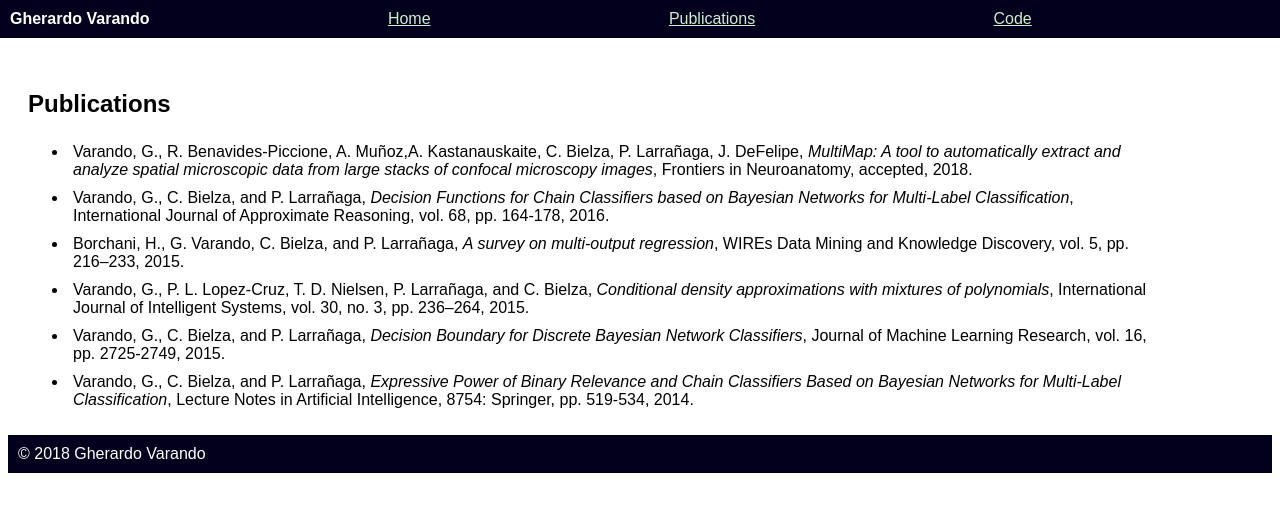
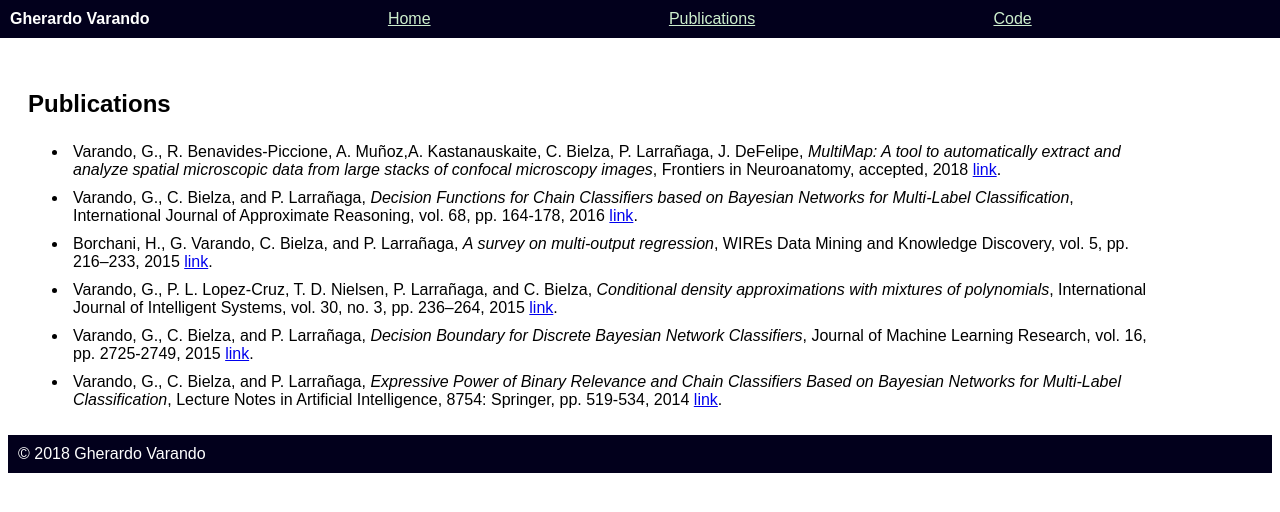
Before and after one commit to gherardovarando/gherardovarando.github.io, a Jekyll site: the page built from publications.md, in a window 1280 px wide. Shown: the top 512 px of the page. Built offline with Jekyll 4.4.1, drawn with Linux system fonts in a browser that asks for light colours; nearby versions of some CDN libraries.

Commit message:
[upd] publications

```diff
--- a/publications.md
+++ b/publications.md
@@ -3,9 +3,9 @@ layout: default
 title: Publications
 ---
 
-- Varando, G., R. Benavides-Piccione, A. Muñoz,A. Kastanauskaite, C. Bielza, P. Larrañaga, J. DeFelipe, *MultiMap: A tool to automatically extract and analyze spatial microscopic data from large stacks of confocal microscopy images*, Frontiers in Neuroanatomy, accepted, 2018.
-- Varando, G., C. Bielza, and P. Larrañaga, *Decision Functions for Chain Classifiers based on Bayesian Networks for Multi-Label Classification*, International Journal of Approximate Reasoning, vol. 68, pp. 164-178, 2016.
-- Borchani, H., G. Varando, C. Bielza, and P. Larrañaga, *A survey on multi-output regression*, WIREs Data Mining and Knowledge Discovery, vol. 5, pp. 216--233, 2015.
-- Varando, G., P. L. Lopez-Cruz, T. D. Nielsen, P. Larrañaga, and C. Bielza, *Conditional density approximations with mixtures of polynomials*, International Journal of Intelligent Systems, vol. 30, no. 3, pp. 236–264, 2015.
-- Varando, G., C. Bielza, and P. Larrañaga, *Decision Boundary for Discrete Bayesian Network Classifiers*, Journal of Machine Learning Research, vol. 16, pp. 2725-2749, 2015.
-- Varando, G., C. Bielza, and P. Larrañaga, *Expressive Power of Binary Relevance and Chain Classifiers Based on Bayesian Networks for Multi-Label Classification*, Lecture Notes in Artificial Intelligence, 8754: Springer, pp. 519-534, 2014.
+- Varando, G., R. Benavides-Piccione, A. Muñoz,A. Kastanauskaite, C. Bielza, P. Larrañaga, J. DeFelipe, *MultiMap: A tool to automatically extract and analyze spatial microscopic data from large stacks of confocal microscopy images*, Frontiers in Neuroanatomy, accepted, 2018 [link](https://www.frontiersin.org/articles/10.3389/fnana.2018.00037/abstract).
+- Varando, G., C. Bielza, and P. Larrañaga, *Decision Functions for Chain Classifiers based on Bayesian Networks for Multi-Label Classification*, International Journal of Approximate Reasoning, vol. 68, pp. 164-178, 2016 [link](https://www.sciencedirect.com/science/article/pii/S0888613X15000900).
+- Borchani, H., G. Varando, C. Bielza, and P. Larrañaga, *A survey on multi-output regression*, WIREs Data Mining and Knowledge Discovery, vol. 5, pp. 216--233, 2015 [link](https://onlinelibrary.wiley.com/doi/abs/10.1002/widm.1157).
+- Varando, G., P. L. Lopez-Cruz, T. D. Nielsen, P. Larrañaga, and C. Bielza, *Conditional density approximations with mixtures of polynomials*, International Journal of Intelligent Systems, vol. 30, no. 3, pp. 236–264, 2015 [link](https://onlinelibrary.wiley.com/doi/abs/10.1002/int.21699).
+- Varando, G., C. Bielza, and P. Larrañaga, *Decision Boundary for Discrete Bayesian Network Classifiers*, Journal of Machine Learning Research, vol. 16, pp. 2725-2749, 2015  [link](http://jmlr.csail.mit.edu/papers/v16/varando15a.html).
+- Varando, G., C. Bielza, and P. Larrañaga, *Expressive Power of Binary Relevance and Chain Classifiers Based on Bayesian Networks for Multi-Label Classification*, Lecture Notes in Artificial Intelligence, 8754: Springer, pp. 519-534, 2014 [link](https://link.springer.com/chapter/10.1007%2F978-3-319-11433-0_34).
```
